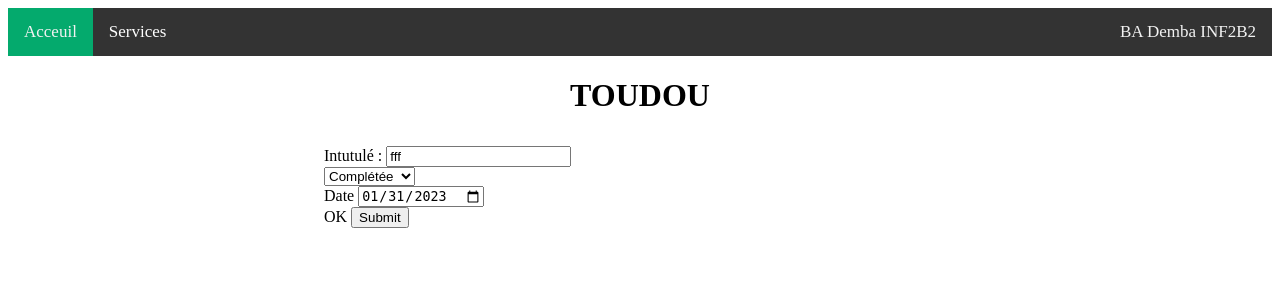
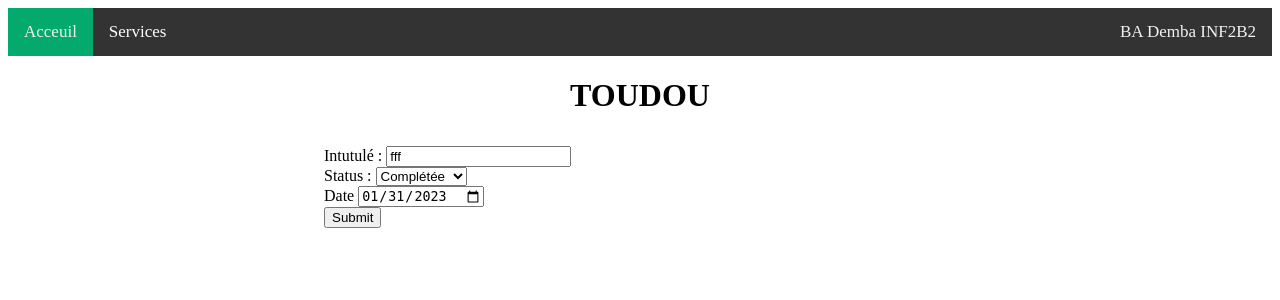
Before and after one commit to badem09/Architecture_logicielle, a Flask app: page /redirect_modifier/7 in a window 1280 px wide. Shown: the top 300 px of the page. Run offline with Flask 3, Linux system fonts and the light colour scheme; data comes from the database, SQL or seed files in the repository.

Commit message:
Gestion erreurs modifier

```diff
--- a/toudou_starter_models/toudou/src/toudou/templates/modifier.html
+++ b/toudou_starter_models/toudou/src/toudou/templates/modifier.html
@@ -4,7 +4,7 @@
 {% with messages = get_flashed_messages() %}
   {% if messages %}
 
-	    {{ messages[0] }}
+	    <script>alert("{{ messages[0] }}");</script>
 <!--psk sinon yen a 4 de message
 https://roytuts.com/flash-message-management-in-python-flask/-->
 
@@ -17,7 +17,8 @@ https://roytuts.com/flash-message-management-in-python-flask/-->
         <label for="intitule">Intutulé : </label>
         <input type="text" id="intitule" name="intitule" value="{{task.task}}">
     </div>
-    <select name="status">
+    <label for="status">Status : </label>
+    <select id="status">
         <option name="done"> Complétée </option>
         <option name="undone"> Imcompléte </option>
     </select>
@@ -25,7 +26,6 @@ https://roytuts.com/flash-message-management-in-python-flask/-->
         <label for="date"> Date </label>
         <input type="date" id="date" name="date" value="{{task.due.strftime('%Y-%m-%d')}}">
     </div>
-    <label for="ok"> OK </label>
     <input type="submit" id="ok">
 </form>
 
```
